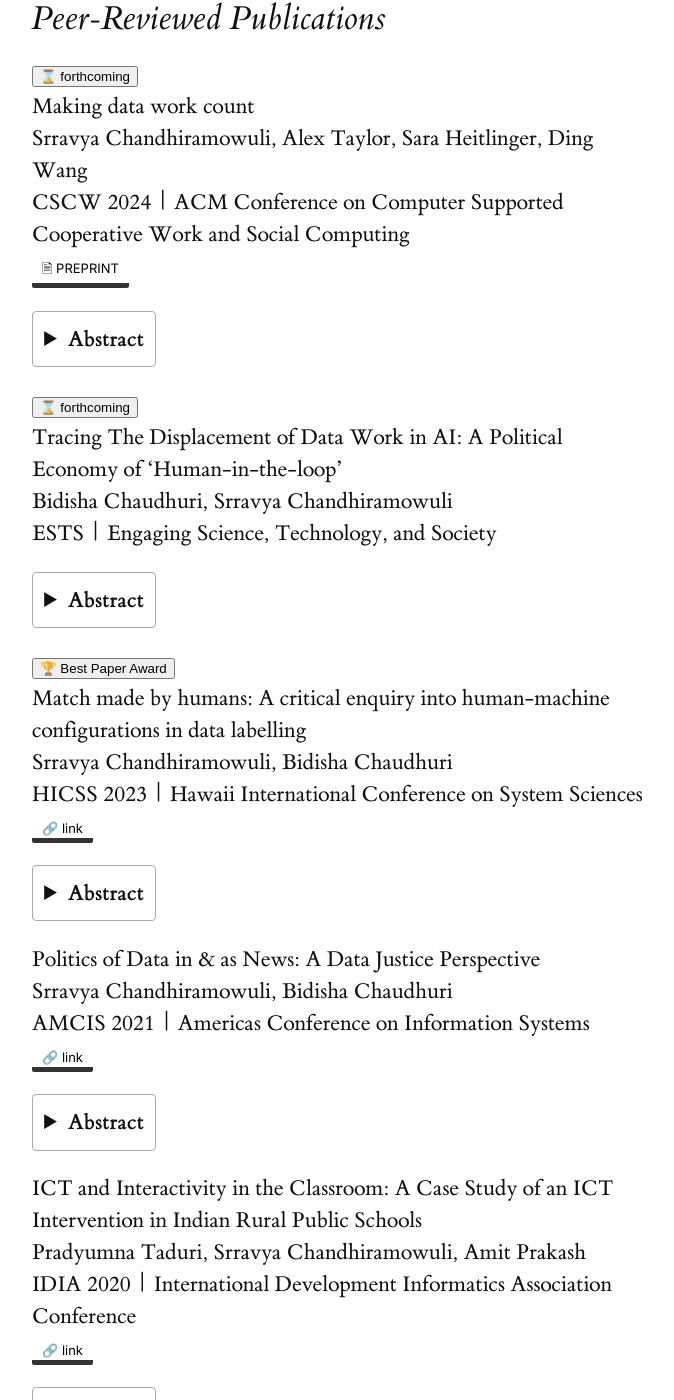
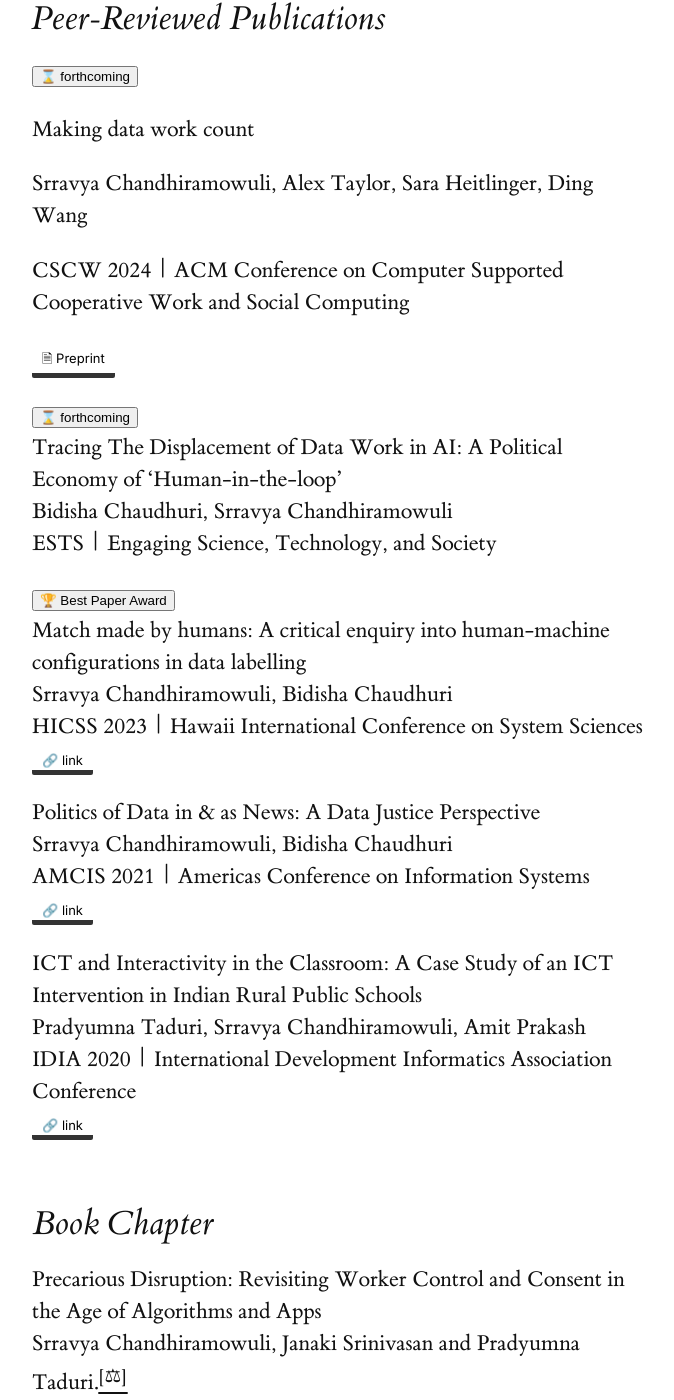
Before and after one commit to srravya/srravya.github.io, a Jekyll site: the page built from publications/index.md, in a window 1280 px wide and 1400 px high, scrolled down 347 px. Shown: the whole window, without its empty margins (128-802 px from the left). Built offline with Jekyll 4.4.1, drawn with Linux system fonts in a browser that asks for light colours.

Commit message:
Remove abstract button; test nobr

```diff
--- a/publications/index.md
+++ b/publications/index.md
@@ -7,52 +7,31 @@
 ## Peer-reviewed publications
 
 <button clas=infopill>⌛ forthcoming</button><br>
-Making data work count<br>
-Srravya Chandhiramowuli, Alex Taylor, Sara Heitlinger, Ding Wang<br>
-CSCW 2024 | ACM Conference on Computer Supported Cooperative Work and Social Computing<br>
-<a class=linkpill href="https://arxiv.org/abs/2311.18046">🗎 PREPRINT</a>
-<details>
-  <summary>Abstract</summary>
-  <p>TBD</p>
-</details>
+<p class="what">Making data work count</p>
+<p class="who">Srravya Chandhiramowuli, Alex Taylor, Sara Heitlinger, Ding Wang</p>
+<p class="where">CSCW 2024 | ACM Conference on Computer Supported Cooperative Work and Social Computing</p>
+<a class=linkpill href="https://arxiv.org/abs/2311.18046">🗎 Preprint</a>
 
 <button clas=infopill>⌛ forthcoming</button><br>
 Tracing The Displacement of Data Work in AI: A Political Economy of ‘Human-in-the-loop’<br>
 Bidisha Chaudhuri, Srravya Chandhiramowuli<br>
 ESTS | Engaging Science, Technology, and Society
-<details>
-  <summary>Abstract</summary>
-  <p>TBD</p>
-</details>
 
 <button clas=infopill>🏆 Best Paper Award</button><br>
 Match made by humans: A critical enquiry into human-machine configurations in data labelling<br>
 Srravya Chandhiramowuli, Bidisha Chaudhuri<br>
 HICSS 2023 | Hawaii International Conference on System Sciences<br>
 <a class=linkpill href="https://hdl.handle.net/10125/102882">🔗 link</a>
-<details>
-  <summary>Abstract</summary>
-  <p>TBD</p>
-</details>
-
 
 Politics of Data in & as News: A Data Justice Perspective<br>
 Srravya Chandhiramowuli, Bidisha Chaudhuri<br>
 AMCIS 2021 | Americas Conference on Information Systems<br>
 <a class=linkpill href="https://aisel.aisnet.org/amcis2021/global_develop/global_develop/13">🔗 link</a>
-<details>
-  <summary>Abstract</summary>
-  <p>TBD</p>
-</details>
 
 ICT and Interactivity in the Classroom: A Case Study of an ICT Intervention in Indian Rural Public Schools<br>
 Pradyumna Taduri, Srravya Chandhiramowuli, Amit Prakash<br>
 IDIA 2020 | International Development Informatics Association Conference<br>
 <a class=linkpill href="https://doi.org/10.1007/978-3-030-52014-4_2">🔗 link</a>
-<details>
-  <summary>Abstract</summary>
-  <p>TBD</p>
-</details>
 
 ## Book chapter
 
```
